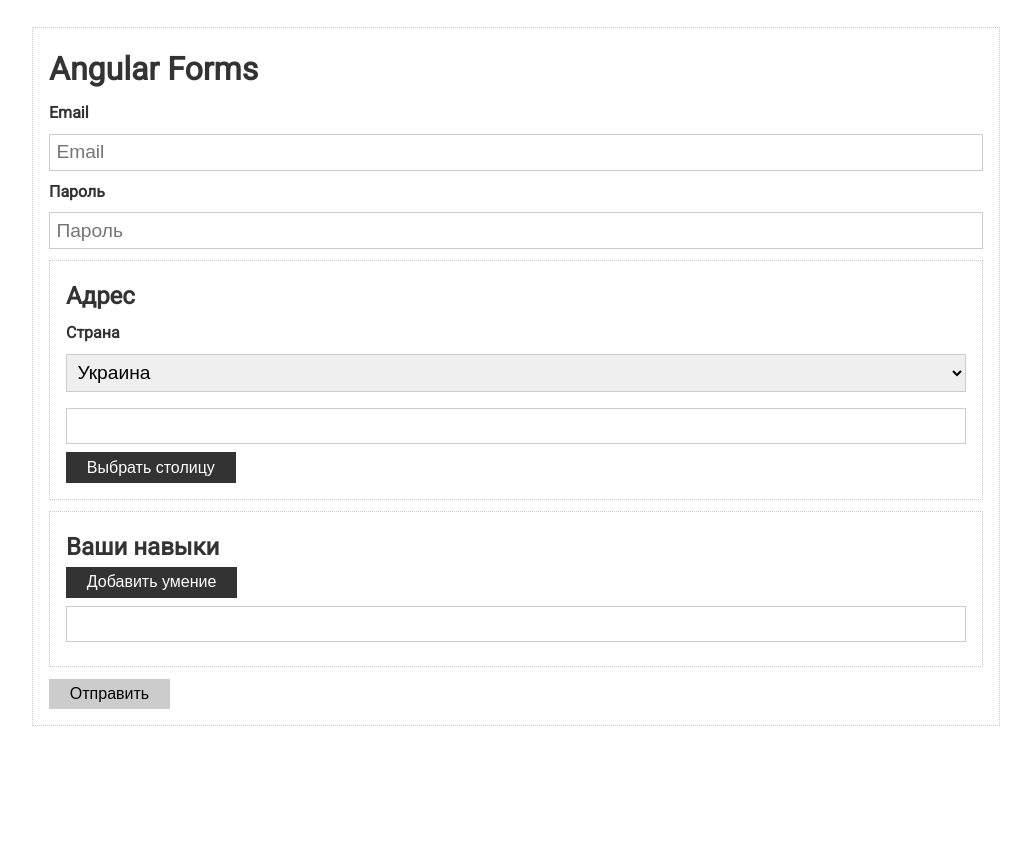
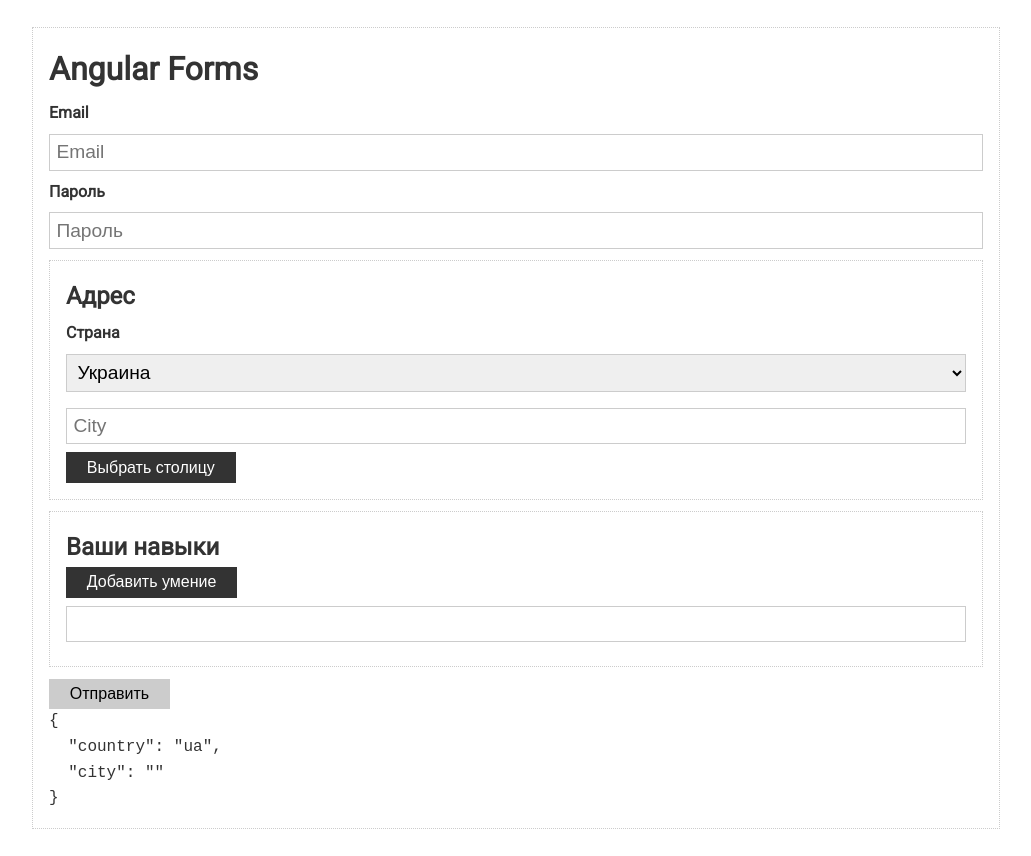
Before and after one commit to Iron-Cow/Angular-learn, an Angular app: page / in a window 1280 px wide. Shown: the whole page, without its empty margins (124-1155 px from the left). Before the commit the page ends 800 px from the top, so only its background shows below. Built offline with nearby package versions, Linux system fonts and the light colour scheme.

Commit message:
form groups creation/handling

```diff
--- a/src/app/app.component.html
+++ b/src/app/app.component.html
@@ -37,21 +37,21 @@
       </div>
     </div>
 
-    <div class="card">
+    <div class="card" formGroupName="address">
       <h2>Адрес</h2>
 
       <div class="form-control">
         <label>Страна</label>
 
-        <select>
+        <select formControlName="country">
           <option value="ua">Украина</option>
+          <option value="by">Беларусь</option>
           <option value="ru">Россия</option>
-          <option value="by">Беларусь</option>
         </select>
       </div>
 
-      <div class="form-control">
-        <input type="text">
+      <div class="form-control" >
+        <input type="text" formControlName="city" placeholder="City">
       </div>
 
       <button class="btn" type="button">Выбрать столицу</button>
@@ -67,6 +67,9 @@
     </div>
 
     <button class="btn" type="submit" [disabled]="form.invalid">Отправить</button>
+<!--    <pre>{{form.get('address').errors | json}}</pre>-->
+    <pre>{{form.get('address').value | json}}</pre>
+<!--    <pre>{{form.get('country').errors | json}}</pre>-->
 
   </form>
 </div>
--- a/src/app/app.component.ts
+++ b/src/app/app.component.ts
@@ -18,7 +18,11 @@
       ]),
       password: new FormControl('', [
         Validators.minLength(6), Validators.required
-      ])
+      ]),
+      address: new FormGroup({
+        country: new FormControl('ua'),
+        city: new FormControl("", Validators.required)
+      })
     });
   }
 
```
